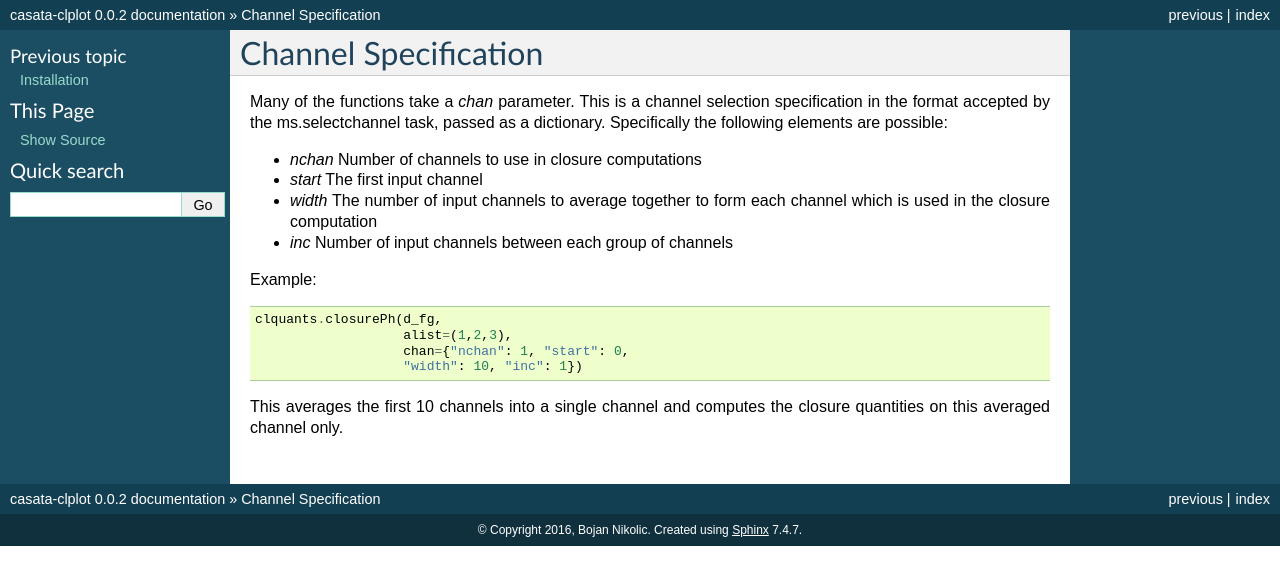
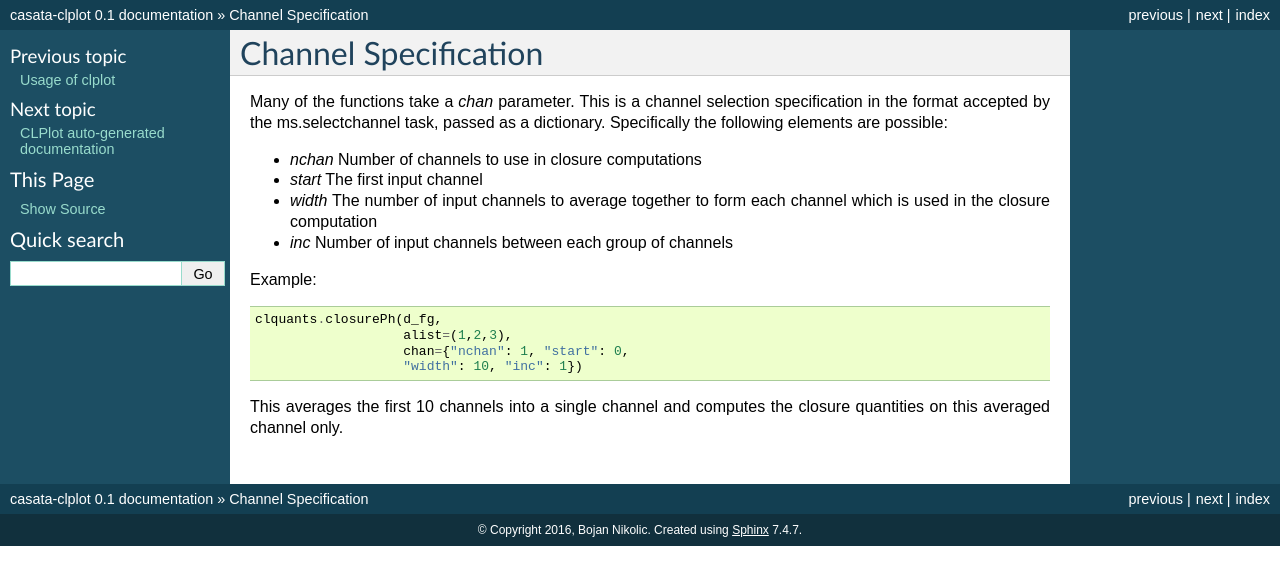
Before and after one commit to bnikolic/casata, a Sphinx documentation site: the page built from clplot/doc/channelspec.rst, in a window 1280 px wide. Shown: the top 585 px of the page. Built offline with Sphinx 7.4.7, drawn with Linux system fonts in a browser that asks for light colours.

Commit message:
Restructure the documentation

```diff
--- a/clplot/doc/conf.py
+++ b/clplot/doc/conf.py
@@ -54,9 +54,9 @@ copyright = u'2016, Bojan Nikolic'
 # built documents.
 #
 # The short X.Y version.
-version = '0.0.2'
+version = '0.1'
 # The full version, including alpha/beta/rc tags.
-release = '0.0.2'
+release = '0.1'
 
 # The language for content autogenerated by Sphinx. Refer to documentation
 # for a list of supported languages.
--- /dev/null
+++ b/clplot/doc/usage.rst
@@ -0,0 +1,4 @@
+Usage of clplot
+===============
+
+First see `install <install.html>`__
```
Also changed, not shown: clplot/doc/autogenerated.rst (added, +27 -0 lines), clplot/doc/index.rst (+3 -26 lines).
